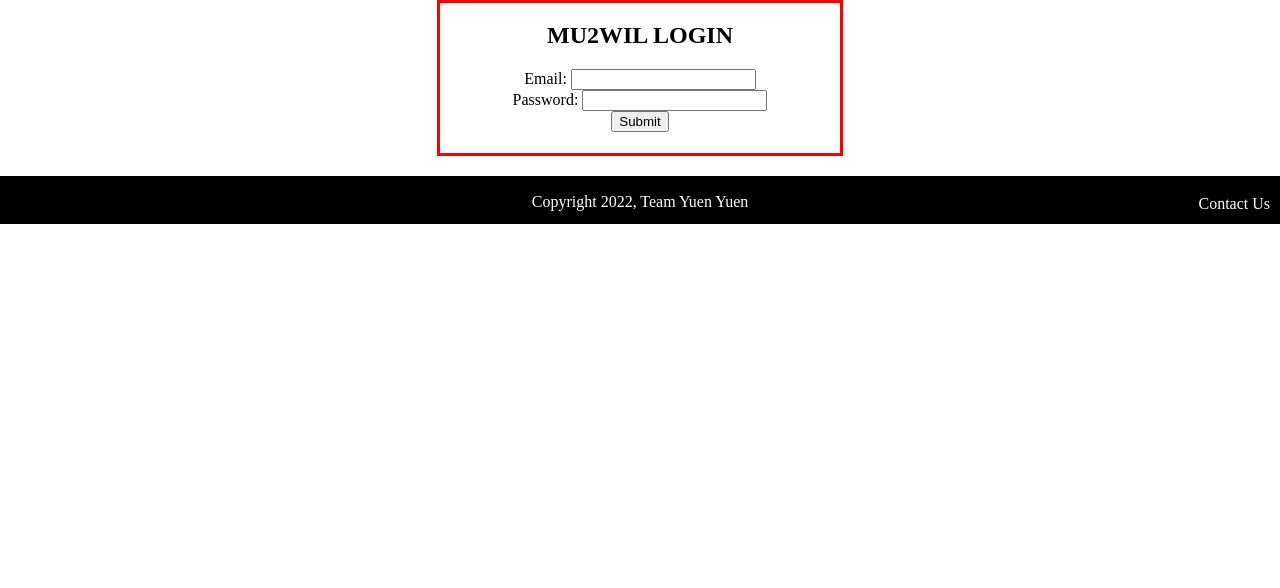
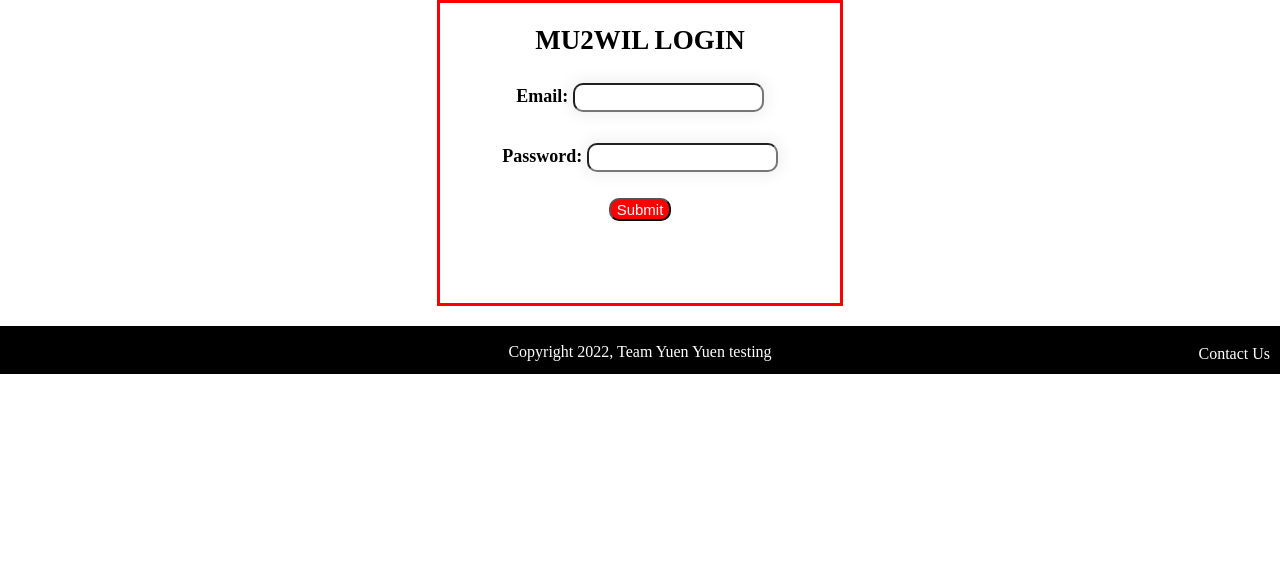
Before and after one commit to ReikoNyann/FYPJobPortal, a PHP site: page /login.php in a window 1280 px wide. Shown: the part 212-800 px from the top of the page. Run offline with PHP 8.4, Linux system fonts and the light colour scheme.

Commit message:
css changes for textbox

```diff
--- a/css/login.css
+++ b/css/login.css
@@ -34,11 +34,27 @@ img{
     border-style: solid;
     border-color: red;
     text-align: center;
-    height: 150px;
+    height: 300px;
     width: 400px;
     margin: 20px auto;
     position: relative;
-
+    font-weight: bold;
+    font-size: 18px;
+}
+label{
+    display: block;
+    padding: 5px;
+}
+input[type=email], input[type=password]{
+    padding: 5px;
+    box-shadow: 0 0 15px 4px rgba(0,0,0,0.06);
+    border-radius: 10px;
+}
+input[type=submit]{
+    border-radius: 10px;
+    background-color: red;
+    color: white;
+    font-size: 15px;
 }
 
 footer{
--- a/login.php
+++ b/login.php
@@ -34,7 +34,7 @@
         </div>
     </main>
         <footer>
-            <p>Copyright 2022, Team Yuen Yuen</p>
+            <p>Copyright 2022, Team Yuen Yuen testing </p>
             <a href="#">Contact Us</a>
         </footer>
     </body>
```
